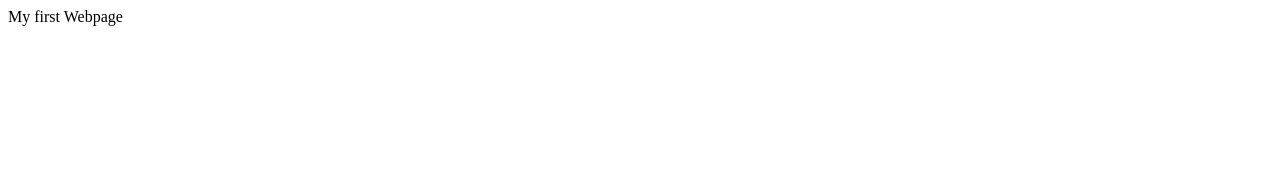
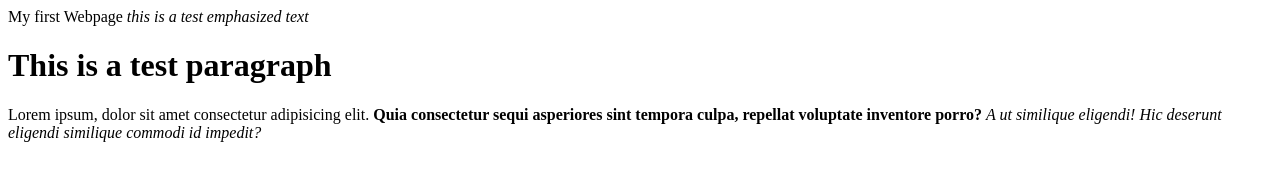
Before and after one commit to codeBender31/git_test, a plain HTML site: page index.html in a window 1280 px wide. Drawn offline with Linux system fonts and the light colour scheme.

Commit message:
Edit index.html

```diff
--- a/index.html
+++ b/index.html
@@ -4,4 +4,13 @@
     <meta charset = "UTF -8">
     <tittle> My first Webpage</tittle>
 </head>
+<body>
+   <em> this is a test emphasized text</em>
+   <h1>This is a test paragraph</h1>
+   <p>Lorem ipsum, dolor sit amet consectetur adipisicing elit.
+     <b>Quia consectetur sequi asperiores sint tempora culpa, repellat voluptate inventore porro?</b>
+      <em>A ut similique eligendi! Hic deserunt eligendi similique commodi id impedit?</p></em>
+   <!-- This a test comment-->
+   <!-- This is a faster way to create a comment -->
+</body>
 </html>
```
